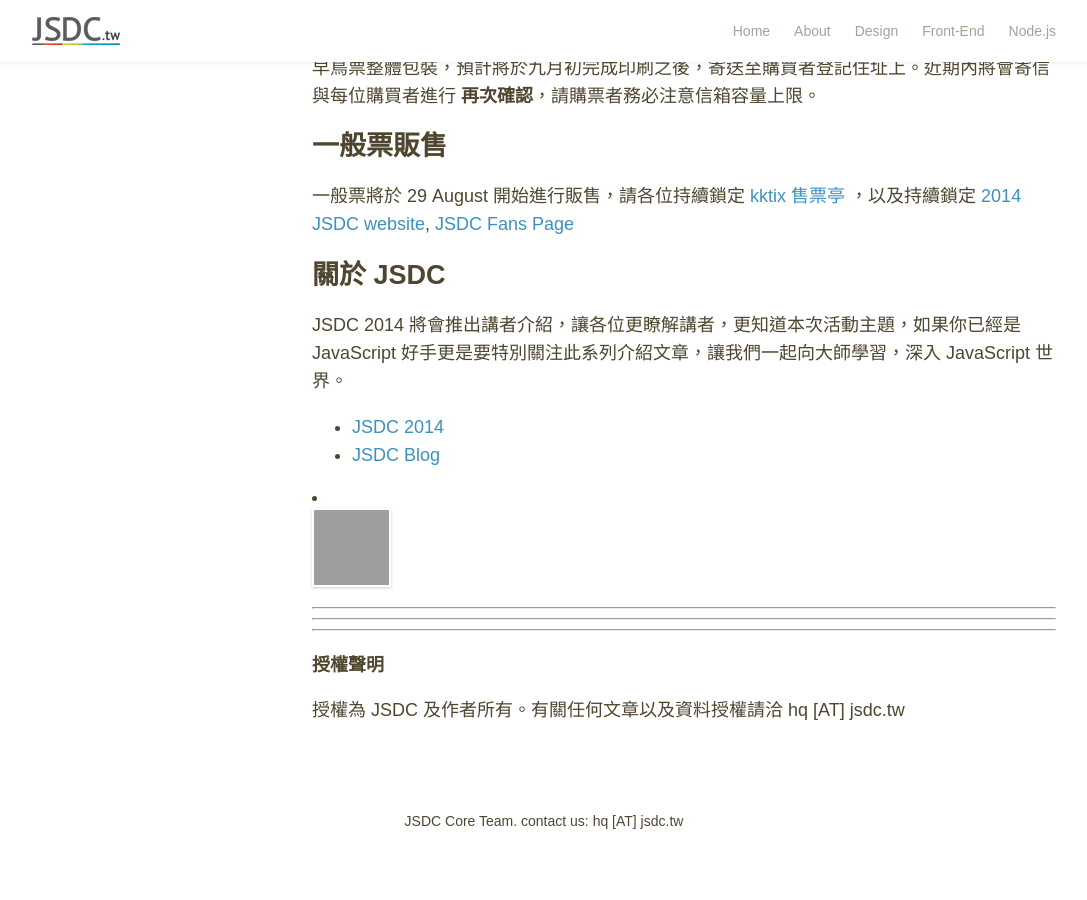
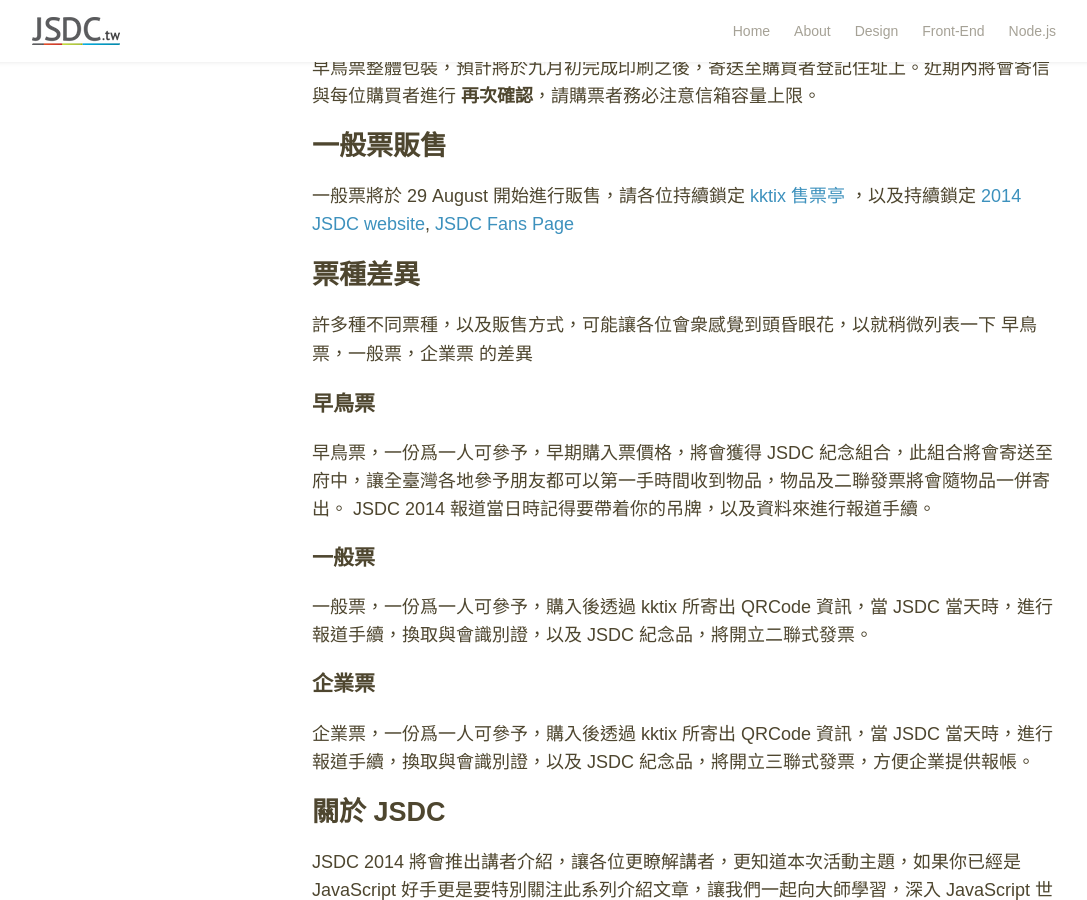
Before and after one commit to jsdc-core/blog.jsdc.tw, a Jekyll site: the page built from _posts/2014-08-18-sale-ticket.md, in a window 1280 px wide and 900 px high, scrolled down 286 px. Shown: the whole window, without its empty margins (96-1183 px from the left). Built offline with Jekyll 4.4.1, drawn with Linux system fonts in a browser that asks for light colours; comment, search, counter and statistics services are not loaded; grey boxes are pictures that could not be loaded.

Commit message:
update ticket type

```diff
--- a/_posts/2014-08-18-sale-ticket.md
+++ b/_posts/2014-08-18-sale-ticket.md
@@ -22,6 +22,22 @@
 
 一般票將於 29 August 開始進行販售，請各位持續鎖定 [kktix 售票亭](https://kktix.com/) ，以及持續鎖定 [2014 JSDC website](http://2014.jsdc.tw),  [JSDC Fans Page](https://www.facebook.com/JSDC.TW)
 
+## 票種差異
+
+許多種不同票種，以及販售方式，可能讓各位會衆感覺到頭昏眼花，以就稍微列表一下 `早鳥票`，`一般票`，`企業票` 的差異
+
+### 早鳥票
+
+早鳥票，一份爲一人可參予，早期購入票價格，將會獲得 JSDC 紀念組合，此組合將會寄送至府中，讓全臺灣各地參予朋友都可以第一手時間收到物品，物品及二聯發票將會隨物品一併寄出。 JSDC 2014 報道當日時記得要帶着你的吊牌，以及資料來進行報道手續。
+
+### 一般票
+
+一般票，一份爲一人可參予，購入後透過 kktix 所寄出 QRCode 資訊，當 JSDC 當天時，進行報道手續，換取與會識別證，以及 JSDC 紀念品，將開立二聯式發票。
+
+### 企業票
+
+企業票，一份爲一人可參予，購入後透過 kktix 所寄出 QRCode 資訊，當 JSDC 當天時，進行報道手續，換取與會識別證，以及 JSDC 紀念品，將開立三聯式發票，方便企業提供報帳。
+
 ## 關於 JSDC
 
 JSDC 2014 將會推出講者介紹，讓各位更瞭解講者，更知道本次活動主題，如果你已經是 JavaScript 好手更是要特別關注此系列介紹文章，讓我們一起向大師學習，深入 JavaScript 世界。
```
